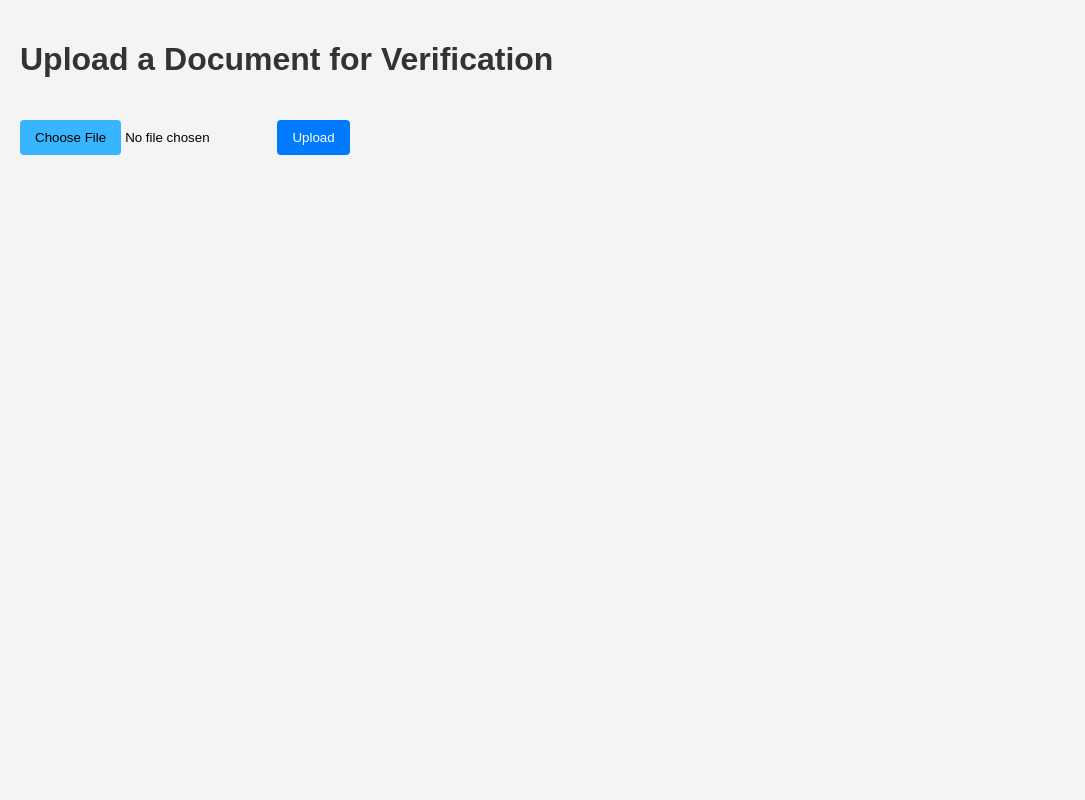
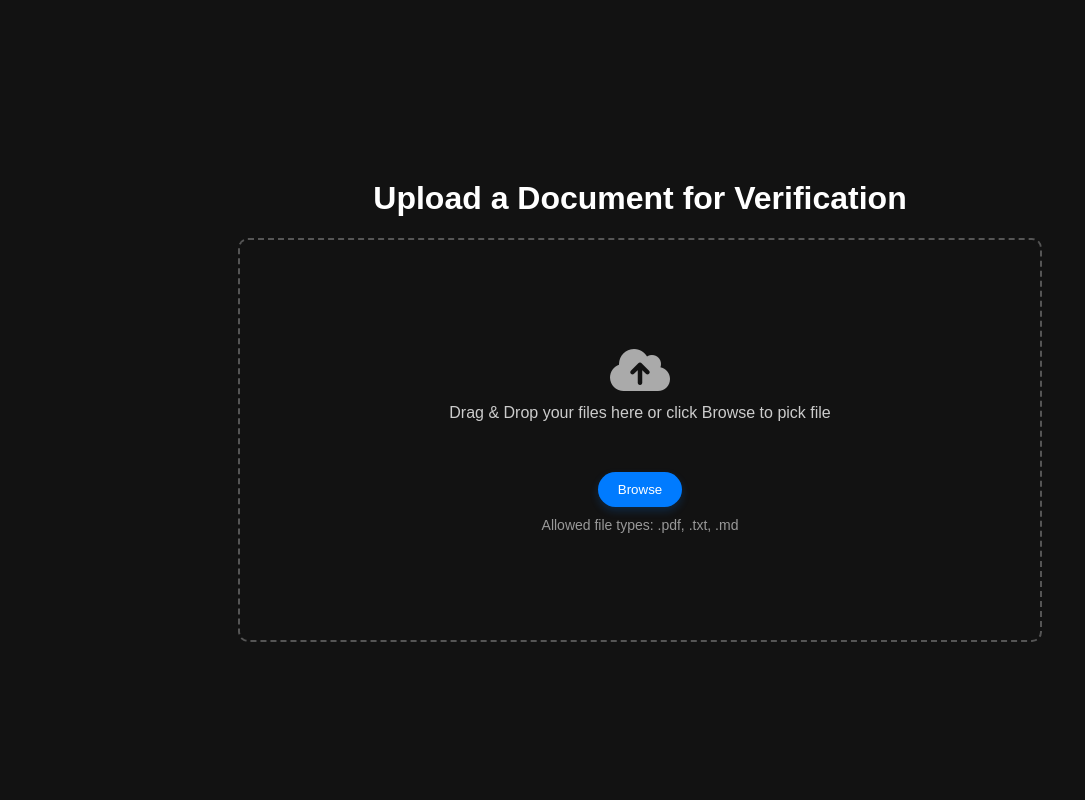
Before and after one commit to inoor18/Document-Verification-using-openAI, a Flask app: page / in a window 1280 px wide. Shown: the whole page, without its empty margins (0-1085 px from the left). Run offline with Flask 3, Linux system fonts and the light colour scheme.

Commit message:
UI-beautify

```diff
--- a/web_interface/app.py
+++ b/web_interface/app.py
@@ -10,16 +10,22 @@
 client = OpenAI(api_key=os.getenv("OPENAI_API_KEY"))
 
 app = Flask(__name__)
+ORIGINAL_TEXT = "Original:"
+CORRECTED_TEXT = "Corrected:"
+
 
 def convert_to_bold(text):
     # Use a regular expression to find text enclosed in double asterisks and replace it with HTML bold tags
-    return re.sub(r'\*\*(.*?)\*\*', r'<strong style="color: red;">\1</strong>', text)
+    return re.sub(r"\*\*(.*?)\*\*", r'<strong style="color: red;">\1</strong>', text)
 
-app.jinja_env.filters['bold'] = convert_to_bold
+
+app.jinja_env.filters["bold"] = convert_to_bold
+
 
 @app.route("/")
 def index():
     return render_template("index.html")
+
 
 @app.route("/upload", methods=["POST"])
 def upload_file():
@@ -49,7 +55,7 @@
         messages=[
             {
                 "role": "user",
-                "content": f"Check if the following content is fully correct. If it is entirely positive correct, answer 'The information is correct.'. Otherwise, give two texts , first text show 'Original:' with the given original text with the each incorrect information highlighted by **text** and second text shows 'Corrected:' the corrected information overwritten instead the incorrect information and no ** in second corrected text and do not add additional content:\n\n{content}",
+                "content": f"Check if the following content is fully correct. If it is entirely positive and correct, answer 'The information is correct.'. Otherwise, give two texts, The first text shows 'Original:' with the given original text with each incorrect information highlighted by **text** and the second text shows 'Corrected:' the corrected information overwritten instead of the incorrect information and no ** in second corrected text and do not add additional content:\n\n{content}",
             }
         ],
     )
@@ -59,17 +65,34 @@
 
     if "The information is correct." in response_text:
         return {
-            "correct": "true",
+            "correct": True,
             "message": "The information in the uploaded document is correct.",
             "result": response_text,
         }
+    elif ORIGINAL_TEXT in response_text and CORRECTED_TEXT in response_text:
+        original_text = ""
+        corrected_text = ""
+        if response_text.startswith(ORIGINAL_TEXT):
+            original_text = (
+                response_text.split(ORIGINAL_TEXT)[1].split(CORRECTED_TEXT)[0].strip()
+            )
+            corrected_text = response_text.split(CORRECTED_TEXT)[1].strip()
+        else:
+            original_text = (
+                response_text.split(CORRECTED_TEXT)[1].split(ORIGINAL_TEXT)[0].strip()
+            )
+            corrected_text = response_text.split(ORIGINAL_TEXT)[1].strip()
+        return {
+            "incorrect": True,
+            "message": "The information in the uploaded document is not entirely correct. Information has been corrected.",
+            "result": {"original": original_text, "corrected": corrected_text},
+        }
     else:
-        corrected_info = response_text.split("\n")
         return {
-            "incorrect": "true",
-            "message": "The information in the uploaded document is not entirely correct. Information has been corrected.",
-            "result": [{"text": info} for info in corrected_info if info.strip()],
+            "notFound": True,
+            "message": "Didn't find relevant information",
         }
+
 
 if __name__ == "__main__":
     app.run(debug=True)
--- a/web_interface/templates/index.html
+++ b/web_interface/templates/index.html
@@ -4,54 +4,200 @@
 <head>
   <meta charset="utf-8">
   <title>Document Verification</title>
+  <meta name="viewport" content="width=device-width, initial-scale=1.0">
+  <link rel="stylesheet" href="https://cdnjs.cloudflare.com/ajax/libs/font-awesome/6.0.0-beta3/css/all.min.css">
   <style>
     body {
       font-family: Arial, sans-serif;
       margin: 0;
       padding: 20px;
-      background-color: #f4f4f4;
+      background-color: #121212;
+      color: #e0e0e0;
+      display: flex;
+      flex-direction: column;
+      justify-content: center;
+      align-items: center;
+      width: calc(100vw - 40px);
+      height: calc(100vh - 40px);
     }
 
     h1,
     h2 {
-      color: #333;
+      color: #ffffff;
     }
 
-    input.btn {
-      display: inline-block;
-      margin-top: 20px;
-      padding: 10px 15px;
-      background-color: #007BFF;
-      color: #fff;
-      text-decoration: none;
-      border-radius: 4px;
-      border-width: 0px;
+    .dropzone {
+      width: 800px;
+      height: 400px;
+      border: 2px dashed #555;
+      border-radius: 10px;
+      display: flex;
+      flex-direction: column;
+      justify-content: center;
+      align-items: center;
+      color: #CCC;
+      font-size: 16px;
+      cursor: pointer;
+      transition: border-color 0.3s, color 0.3s;
+      position: relative;
     }
 
-    input::file-selector-button {
-      display: inline-block;
-      border-width: 0px;
-      margin-top: 20px;
-      padding: 10px 15px;
-      text-decoration: none;
-      border-radius: 4px;
-      background-color:#37B6FF;
+    .dropzone.dragover {
+      border-color: #bbb;
+      color: #bbb;
     }
 
-    input.btn:hover,
-    input::file-selector-button:hover {
+    .hidden-input {
+      display: none;
+    }
+
+    .loading {
+      display: none;
+      justify-content: center;
+      align-items: center;
+      color: #fff;
+      font-size: 18px;
+      position: absolute;
+      top: 0;
+      left: 0;
+      right: 0;
+      bottom: 0;
+      background: rgba(0, 0, 0, 0.8);
+      z-index: 10;
+    }
+
+    .btn {
+      margin-top: 50px;
+      padding: 10px 20px;
+      background-color: #007bff;
+      color: white;
+      border: none;
+      border-radius: 25px;
+      /* Rounded corners */
+      cursor: pointer;
+      transition: background-color 0.3s, box-shadow 0.3s;
+      box-shadow: 0 4px 8px rgba(0, 123, 255, 0.2);
+    }
+
+    .btn:hover {
       background-color: #0056b3;
-      color: #fff;
+    }
+
+    .icon {
+      font-size: 48px;
+      margin-bottom: 10px;
+      color: #aaa;
+    }
+
+    .dropzone.dragover .icon {
+      color: #bbb;
+    }
+
+    .loading.active {
+      display: flex;
+    }
+
+    .spinner {
+      border: 4px solid rgba(255, 255, 255, 0.3);
+      border-top: 4px solid #fff;
+      border-radius: 50%;
+      width: 40px;
+      height: 40px;
+      animation: spin 1s linear infinite;
+    }
+
+    @keyframes spin {
+      0% {
+        transform: rotate(0deg);
+      }
+
+      100% {
+        transform: rotate(360deg);
+      }
+    }
+
+    .allowed-files {
+      margin-top: 10px;
+      font-size: 14px;
+      color: #999;
     }
   </style>
 </head>
 
 <body>
   <h1>Upload a Document for Verification</h1>
-  <form action="{{ url_for('upload_file') }}" method="post" enctype="multipart/form-data">
-    <input type="file" name="file" />
-    <input type="submit" value="Upload" class="btn" />
+  <form id="upload-form" action="{{ url_for('upload_file') }}" method="post" enctype="multipart/form-data">
+    <div id="dropzone" class="dropzone">
+      <i class="fas fa-cloud-upload-alt icon"></i>
+      Drag & Drop your files here or click Browse to pick file
+      <input id="file-input" type="file" name="file" class="hidden-input" accept=".pdf,.txt,.md" />
+      <button type="button" class="btn">Browse</button>
+      <div class="allowed-files">Allowed file types: .pdf, .txt, .md</div>
+      <div id="loading" class="loading">
+        <div class="spinner"></div>
+      </div>
+    </div>
   </form>
+
+  <script>
+    const dropzone = document.getElementById('dropzone');
+    const fileInput = document.getElementById('file-input');
+    const form = document.getElementById('upload-form');
+    const loading = document.getElementById('loading');
+    const pickFileButton = document.querySelector('.btn');
+
+    function showLoading() {
+      loading.classList.add('active');
+    }
+
+    function validateFileType(file) {
+      const allowedExtensions = ['pdf', 'txt', 'md'];
+      const fileNameParts = file.name.split('.');
+      const fileExtension = fileNameParts[fileNameParts.length - 1].toLowerCase();
+      return allowedExtensions.includes(fileExtension);
+    }
+
+    dropzone.addEventListener('click', (e) => {
+      if (e.target === pickFileButton) {
+        fileInput.click();
+      }
+    });
+
+    dropzone.addEventListener('dragover', (e) => {
+      e.preventDefault();
+      dropzone.classList.add('dragover');
+    });
+
+    dropzone.addEventListener('dragleave', () => {
+      dropzone.classList.remove('dragover');
+    });
+
+    dropzone.addEventListener('drop', (e) => {
+      e.preventDefault();
+      dropzone.classList.remove('dragover');
+      if (e.dataTransfer.files.length) {
+        const file = e.dataTransfer.files[0];
+        if (validateFileType(file)) {
+          showLoading();
+          fileInput.files = e.dataTransfer.files;
+          form.submit();
+        } else {
+          alert('Please provide a file with one of the file extensions: .pdf, .txt, .md');
+        }
+      }
+    });
+
+    fileInput.addEventListener('change', () => {
+      if (fileInput.files.length) {
+        showLoading();
+        form.submit();
+      }
+    });
+
+    form.addEventListener('submit', (e) => {
+      showLoading();
+    });
+  </script>
 </body>
 
 </html>
```
Also changed, not shown: web_interface/templates/result.html (+66 -25 lines).
